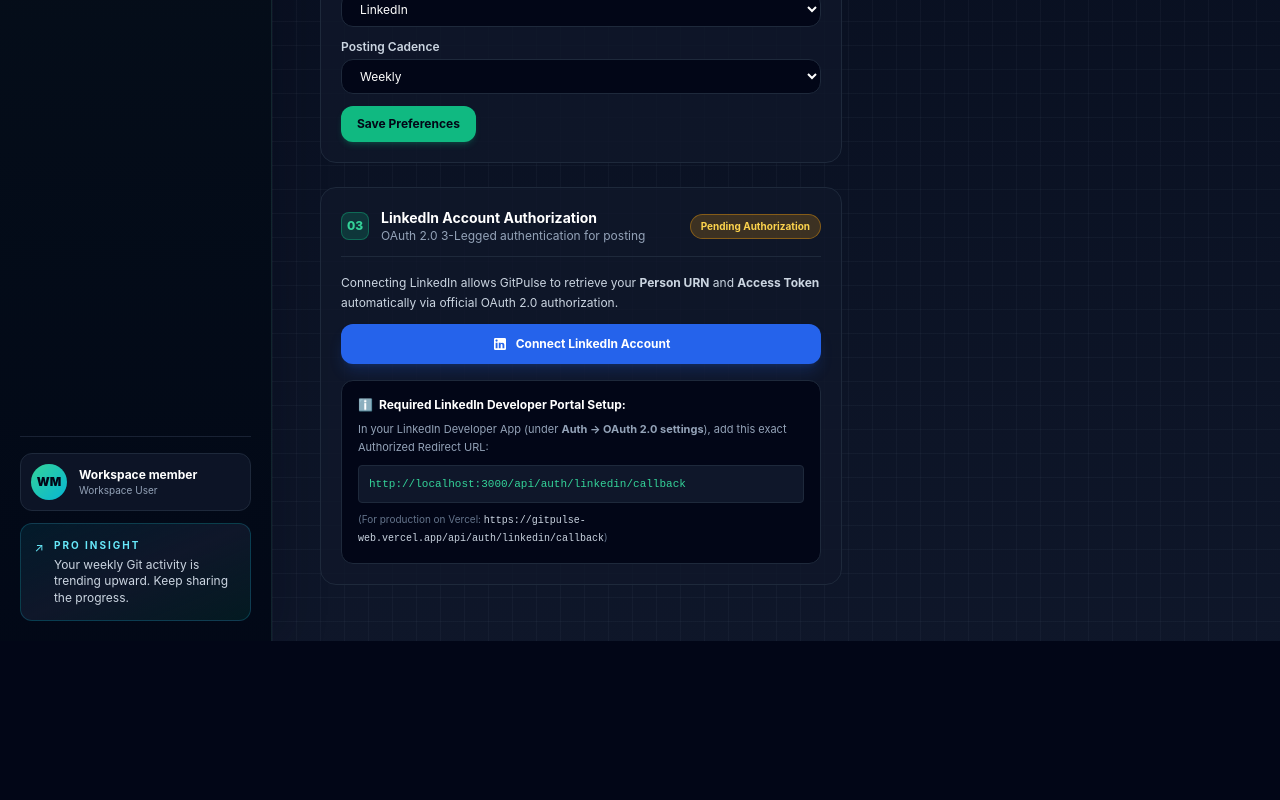
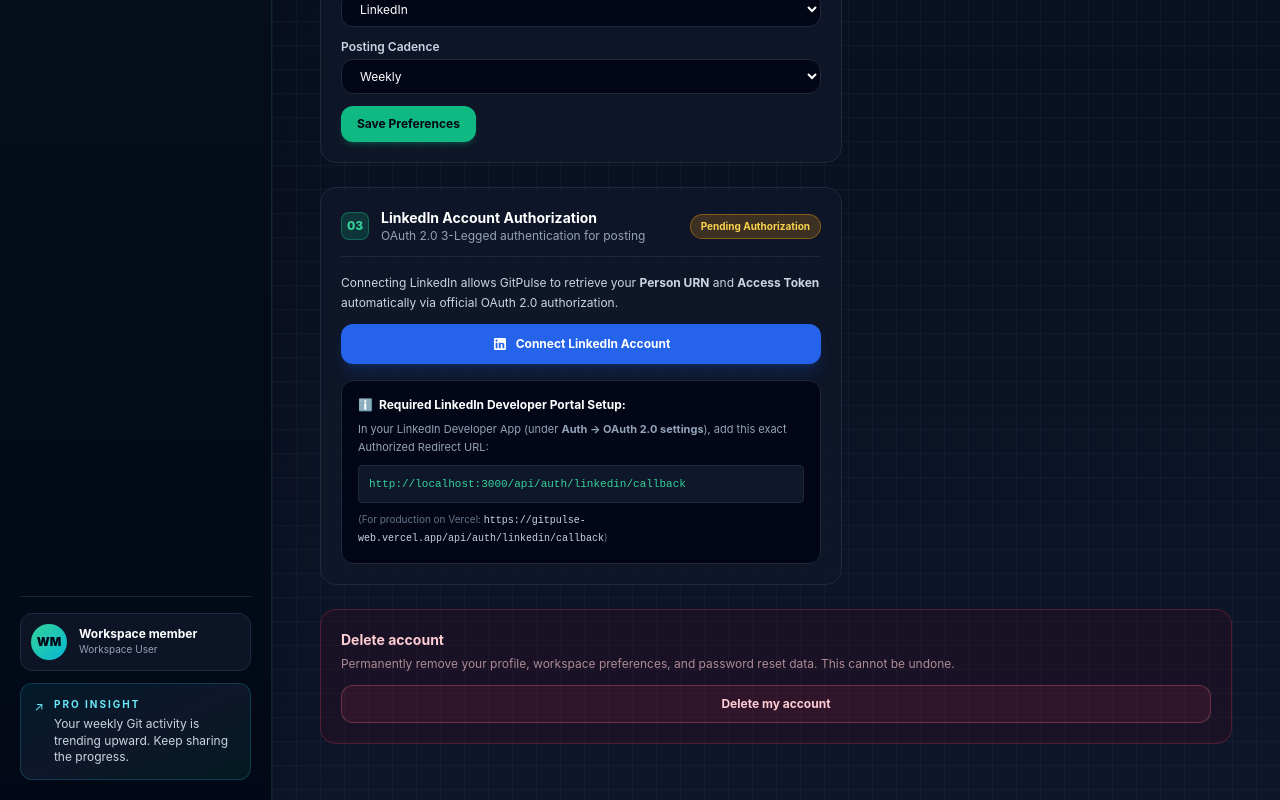
Before and after one commit to AkmalDoghar/AI-Post-Generator, a Next.js app: page /settings in a window 1280 px wide. Shown: the part 919-1719 px from the top of the page. Before the commit the page ends 1560 px from the top, so only its background shows below. Built offline with nearby package versions, Linux system fonts and the light colour scheme; no server answers.

Commit message:
update config.js

```diff
--- a/app/api/auth/me/route.js
+++ b/app/api/auth/me/route.js
@@ -2,6 +2,8 @@
 import { SESSION_COOKIE, verifySessionToken, createSessionToken, sessionCookieOptions } from "../../../../lib/auth/session";
 import { connectToDatabase } from "../../../../lib/db";
 import User from "../../../../models/User";
+import UserSettings from "../../../../models/UserSettings";
+import PasswordReset from "../../../../models/PasswordReset";
 
 export async function GET(request) {
   const token = request.cookies.get(SESSION_COOKIE)?.value;
@@ -112,3 +114,29 @@
     return NextResponse.json({ error: error.message || "Failed to update profile" }, { status: 500 });
   }
 }
+
+export async function DELETE(request) {
+  const token = request.cookies.get(SESSION_COOKIE)?.value;
+  const session = await verifySessionToken(token);
+
+  if (!session?.sub) {
+    return NextResponse.json({ error: "Unauthorized" }, { status: 401 });
+  }
+
+  try {
+    await connectToDatabase();
+
+    await Promise.all([
+      UserSettings.deleteOne({ userId: session.sub }),
+      PasswordReset.deleteMany({ userId: session.sub }),
+      User.findByIdAndDelete(session.sub),
+    ]);
+
+    const response = NextResponse.json({ success: true });
+    response.cookies.set(SESSION_COOKIE, "", { ...sessionCookieOptions, maxAge: 0 });
+    return response;
+  } catch (error) {
+    console.error("DELETE /api/auth/me error:", error);
+    return NextResponse.json({ error: "Unable to delete your account right now." }, { status: 500 });
+  }
+}
--- a/app/settings/page.js
+++ b/app/settings/page.js
@@ -1,9 +1,11 @@
 "use client";
 
 import { useEffect, useState } from "react";
+import { useRouter } from "next/navigation";
 import AppShell from "../../components/AppShell";
 
 export default function SettingsPage() {
+  const router = useRouter();
   const [user, setUser] = useState(null);
 
   // Profile Edit States
@@ -31,6 +33,8 @@
   });
 
   const [notification, setNotification] = useState("");
+  const [deletingAccount, setDeletingAccount] = useState(false);
+  const [deleteError, setDeleteError] = useState("");
 
   useEffect(() => {
     fetch("/api/auth/me")
@@ -125,6 +129,29 @@
     await fetch("/api/github-connection", { method: "DELETE" });
     setGithubConnected(false);
     setGithubUsername("");
+  }
+
+  async function handleDeleteAccount() {
+    if (deletingAccount) return;
+
+    const confirmed = window.confirm(
+      "Delete your GitPulse account permanently? This will remove your profile, settings, and password reset data. This action cannot be undone."
+    );
+    if (!confirmed) return;
+
+    setDeletingAccount(true);
+    setDeleteError("");
+
+    try {
+      const response = await fetch("/api/auth/me", { method: "DELETE" });
+      const data = await response.json().catch(() => ({}));
+      if (!response.ok) throw new Error(data.error || "Unable to delete your account.");
+      router.replace("/login");
+      router.refresh();
+    } catch (error) {
+      setDeleteError(error.message || "Unable to delete your account.");
+      setDeletingAccount(false);
+    }
   }
 
   const handleConnectLinkedin = () => {
@@ -486,8 +513,31 @@
                 </div>
               </div>
             </section>
+
           </div>
         </div>
+
+        <section className="settings-danger-zone rounded-2xl border border-rose-500/25 bg-rose-950/20 p-5 space-y-3">
+          <div>
+            <h3 className="text-sm font-bold text-rose-200">Delete account</h3>
+            <p className="mt-1 text-xs leading-relaxed text-rose-200/65">
+              Permanently remove your profile, workspace preferences, and password reset data. This cannot be undone.
+            </p>
+          </div>
+          {deleteError && (
+            <p role="alert" className="rounded-lg border border-rose-400/30 bg-rose-950/50 p-2.5 text-xs text-rose-200">
+              {deleteError}
+            </p>
+          )}
+          <button
+            type="button"
+            onClick={handleDeleteAccount}
+            disabled={deletingAccount}
+            className="w-full rounded-xl border border-rose-400/30 bg-rose-500/10 px-4 py-2.5 text-xs font-bold text-rose-200 transition hover:bg-rose-500/20 disabled:cursor-not-allowed disabled:opacity-60"
+          >
+            {deletingAccount ? "Deleting account..." : "Delete my account"}
+          </button>
+        </section>
       </div>
     </AppShell>
   );
--- a/components/AppShell.js
+++ b/components/AppShell.js
@@ -25,7 +25,14 @@
     let active = true;
 
     fetch("/api/auth/me")
-      .then((response) => (response.ok ? response.json() : null))
+      .then(async (response) => {
+        if (response.status === 404) {
+          await fetch("/api/auth/logout", { method: "POST" });
+          if (active) router.replace(`/login?next=${encodeURIComponent(pathname)}`);
+          return null;
+        }
+        return response.ok ? response.json() : null;
+      })
       .then((data) => {
         if (active && data?.user) setUser(data.user);
       })
--- a/lib/auth/config.js
+++ b/lib/auth/config.js
@@ -11,7 +11,8 @@
 }
 
 export function getGitHubCallbackUrl(origin = getAppUrl()) {
-  return process.env.AUTH_GITHUB_CALLBACK_URL || `${origin.replace(/\/$/, "")}/api/auth/github/callback`;
+  if (origin) return `${origin.replace(/\/$/, "")}/api/auth/github/callback`;
+  return process.env.AUTH_GITHUB_CALLBACK_URL || `${getAppUrl().replace(/\/$/, "")}/api/auth/github/callback`;
 }
 
 export function getGitHubAuthorizeUrl(state, origin) {
```
